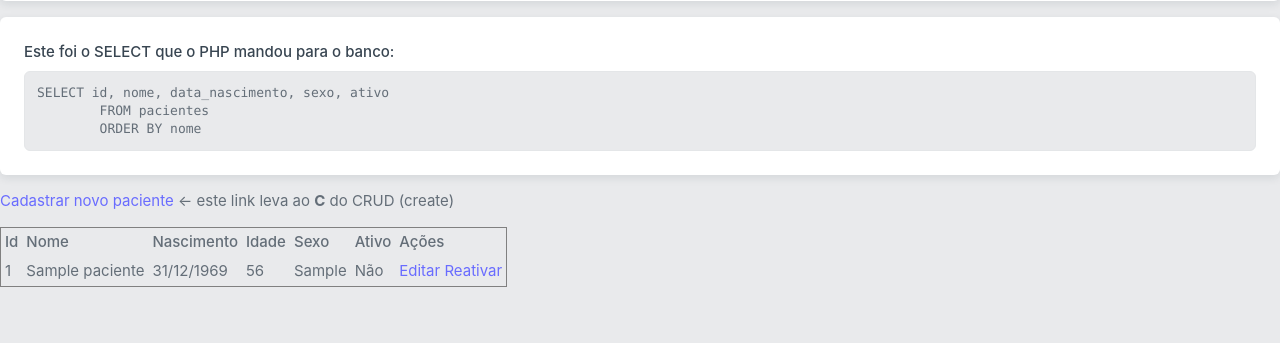
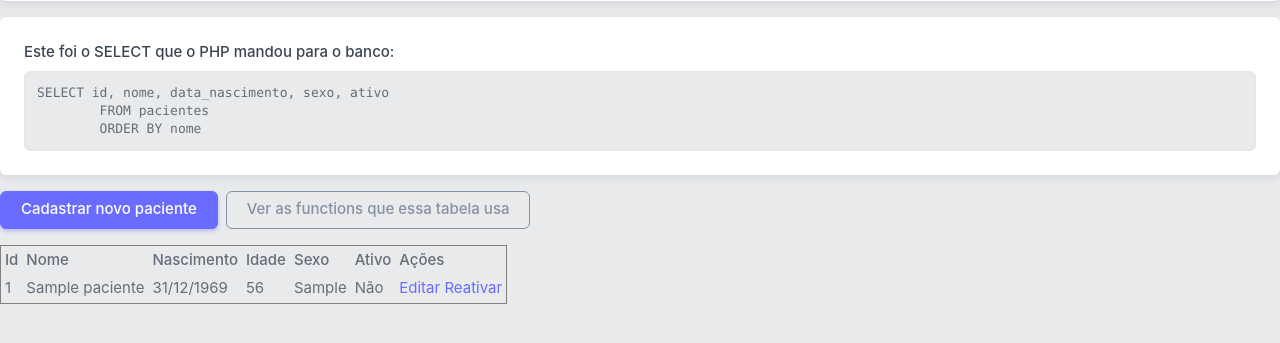
Before and after one commit to AlunoLucasGC/ProntuarioTDSOficial, a PHP site: page /paciente_listar2.php in a window 1280 px wide. Shown: the part 222-565 px from the top of the page. Run offline with PHP 8.4, Linux system fonts and the light colour scheme; tables that the repository leaves empty or names only in its code hold one stand-in row (values such as "Sample post").

Commit message:
Update paciente_listar2.php

```diff
--- a/paciente_listar2.php
+++ b/paciente_listar2.php
@@ -94,10 +94,10 @@ $quantos = mysqli_num_rows($resultado);
     }
 
     ?>
-    <p>
-        <a href="paciente_form2.php">Cadastrar novo paciente</a>
-        ← este link leva ao <b>C</b> do CRUD (create)
-    </p>
+    <div class="d-flex gap-2 mb-4 flex-wrap">
+        <a href="paciente_form2.php" class="btn btn-primary">Cadastrar novo paciente</a>
+         <a href="funcoes2.php" class="btn btn-outline-secondary">Ver as functions que essa tabela usa</a>
+    </div>
 
     <table border="1" cellpadding="4" cellspacing="0">
         <tr> <!--Significa Table Row, Linha da tabela -->
```
